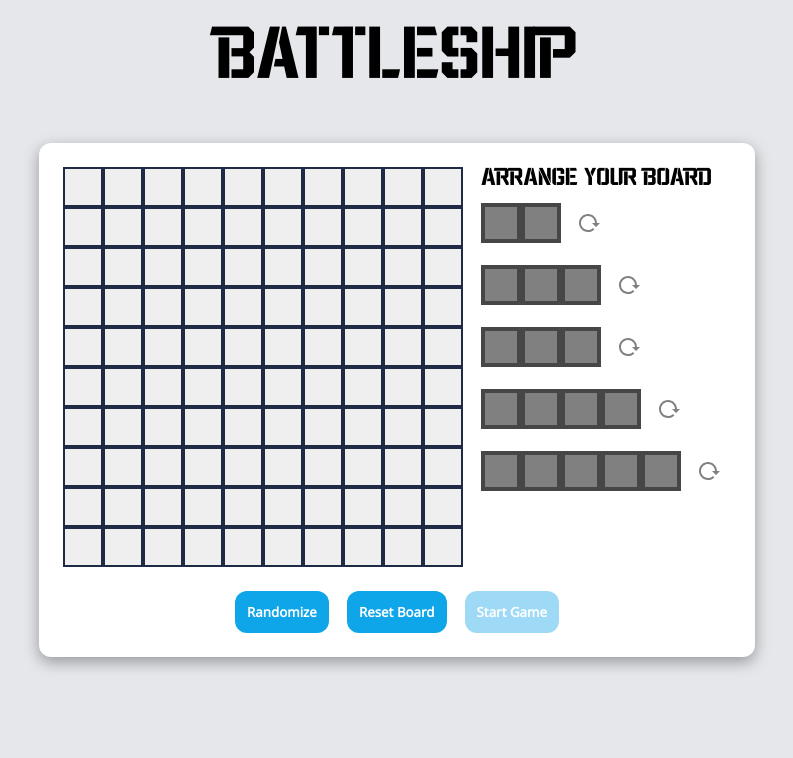
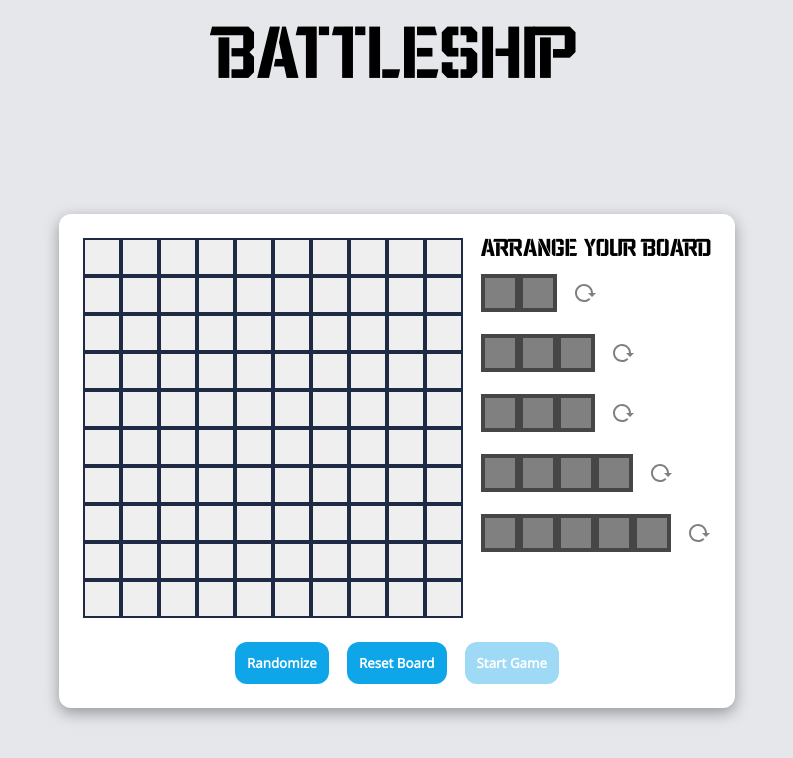
Before and after one commit to Sharkri/battleship, a plain HTML site: page index.html in a window 1280 px wide. Shown: the whole page, without its empty margins (243-1036 px from the left). Drawn offline with Linux system fonts and the light colour scheme.

Commit message:
tiny changes

```diff
--- a/style.css
+++ b/style.css
@@ -19,7 +19,7 @@
   height: 100vh;
   display: grid;
   grid-template-rows: auto 1fr;
-  --block-size: 40px;
+  --block-size: 38px;
   background-color: #e5e7eb;
 }
 
@@ -79,8 +79,7 @@
 
 .board {
   display: grid;
-  grid-template: repeat(10, 1fr) / repeat(10, 1fr);
-  background-color: #f0f0f0;
+  grid-template: repeat(10, 0fr) / repeat(10, 0fr);
 }
 
 .square {
@@ -201,6 +200,7 @@
 
 .place-ship-modal {
   background-color: #e5e7eb;
+  position: static;
 }
 
 .place-ship-modal > .modal-content {
@@ -224,8 +224,7 @@
   flex-direction: column;
   overflow: auto;
   max-height: 400px;
-  width: 250px;
-
+  width: calc(var(--block-size) * 10px);
   gap: 22px;
   padding: 12px 0;
 }
```
